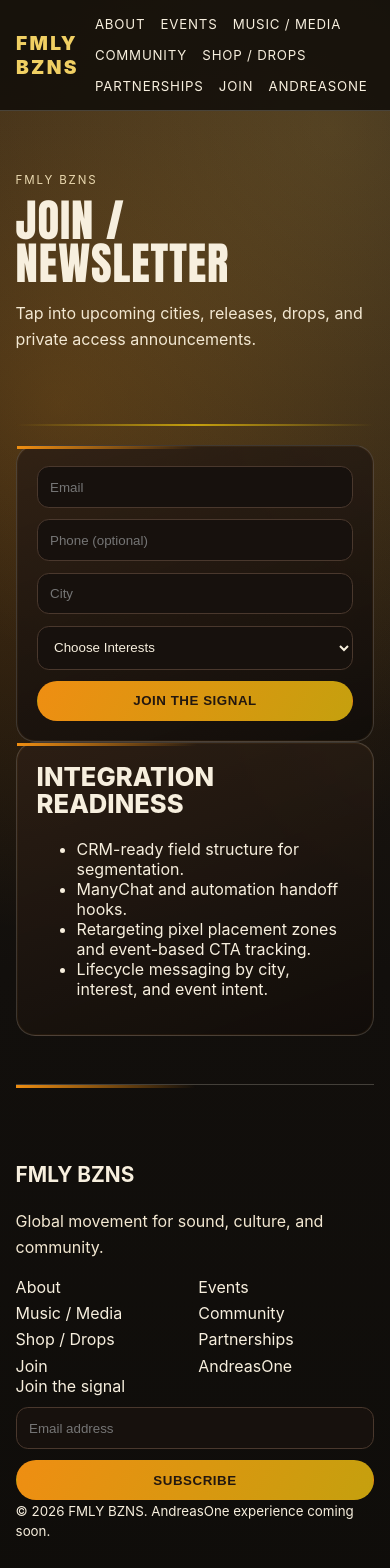
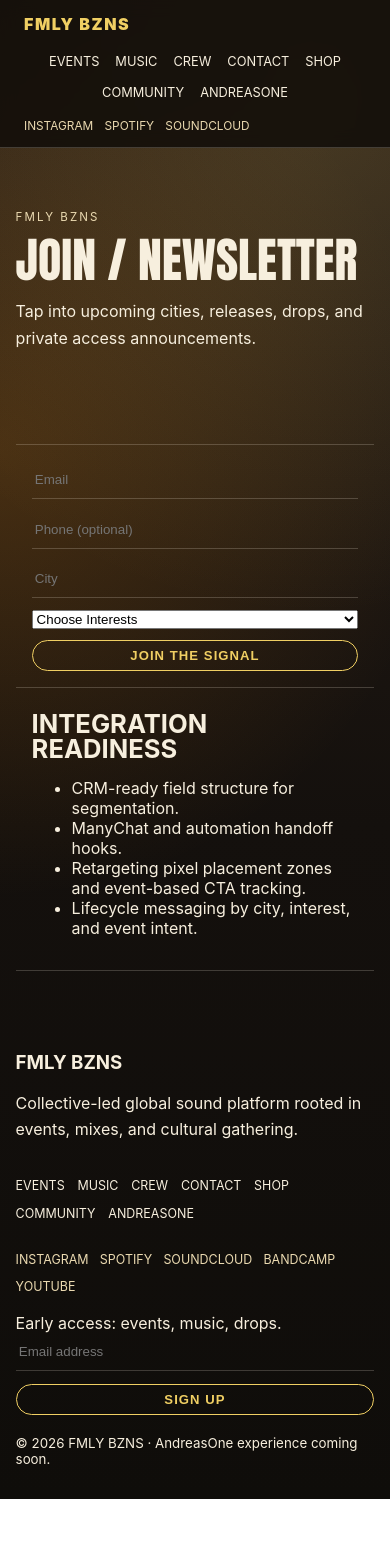
Before and after one commit to sadikikael-ship-it/AAFC-page, a Next.js app: page /join in a window 390 px wide. Shown: the top 1568 px of the page. After the commit the page ends 1499 px from the top, so only its background shows below. Built offline with nearby package versions, Linux system fonts and the light colour scheme.

Commit message:
Redesign homepage toward image-led collective Pangea-style flow

```diff
--- a/app/globals.css
+++ b/app/globals.css
@@ -1,6 +1,5 @@
 :root {
   --black: #0f0d0a;
-  --ink: #1b1712;
   --olive: #777a4e;
   --sage: #9ea57a;
   --gold: #f0cf63;
@@ -10,7 +9,7 @@
   --clay: #cc8f74;
   --sand: #ead9b0;
   --cream: #f7efde;
-  --line: rgba(247, 239, 222, 0.22);
+  --line: rgba(247, 239, 222, 0.2);
 }
 
 * { box-sizing: border-box; }
@@ -18,194 +17,181 @@ html, body {
   margin: 0;
   padding: 0;
   color: var(--cream);
-  font-family: "Inter", "Avenir Next", system-ui, sans-serif;
+  font-family: Inter, system-ui, sans-serif;
   background:
-    radial-gradient(circle at 85% 8%, rgba(240, 207, 99, 0.18), transparent 40%),
-    radial-gradient(circle at 15% 25%, rgba(239, 142, 18, 0.22), transparent 42%),
-    linear-gradient(180deg, #2a1f16 0%, #120f0c 60%, #0f0d0a 100%);
+    radial-gradient(circle at 80% 8%, rgba(240, 207, 99, 0.15), transparent 35%),
+    radial-gradient(circle at 0% 30%, rgba(239, 142, 18, 0.2), transparent 40%),
+    linear-gradient(180deg, #2c2119 0%, #14100d 55%, #0f0d0a 100%);
 }
 
 a { color: inherit; text-decoration: none; }
-main { min-height: 100vh; position: relative; isolation: isolate; }
-main::after {
-  content: "";
-  pointer-events: none;
-  position: fixed;
-  inset: 0;
-  opacity: 0.15;
-  mix-blend-mode: soft-light;
-  background-image: radial-gradient(rgba(255, 255, 255, 0.9) 0.4px, transparent 0.6px);
-  background-size: 4px 4px;
-}
+main { min-height: 100vh; }
 
 .siteHeader {
   position: sticky;
   top: 0;
   z-index: 20;
+  display: grid;
+  grid-template-columns: auto 1fr auto;
+  align-items: center;
+  gap: 1.2rem;
+  padding: .9rem 1.5rem;
+  border-bottom: 1px solid var(--line);
+  background: rgba(16, 12, 9, 0.84);
+  backdrop-filter: blur(8px);
+}
+.brand { font-weight: 900; letter-spacing: .1em; text-transform: uppercase; color: var(--gold); }
+.siteHeader nav { display: flex; justify-content: center; gap: 1rem; flex-wrap: wrap; font-size: .8rem; text-transform: uppercase; }
+.socialMini { display: flex; gap: .7rem; font-size: .74rem; text-transform: uppercase; color: var(--sand); }
+
+.section { width: min(1180px, 92%); margin: 0 auto; padding: 4.8rem 0; }
+.eyebrow { text-transform: uppercase; letter-spacing: .18em; font-size: .72rem; color: var(--sand); }
+
+h1 {
+  font-family: Impact, Haettenschweiler, 'Arial Narrow Bold', sans-serif;
+  font-size: clamp(3rem, 9vw, 7rem);
+  line-height: .92;
+  margin: .4rem 0;
+  text-transform: uppercase;
+}
+h2 { font-size: clamp(1.6rem, 3.8vw, 3rem); text-transform: uppercase; line-height: 1; margin: .4rem 0 1rem; }
+h3 { margin: .2rem 0; }
+p { line-height: 1.65; max-width: 62ch; }
+
+.hero {
+  min-height: 84vh;
+  display: grid;
+  align-content: end;
+  gap: .8rem;
+  padding-bottom: 3rem;
+  border-radius: 1rem;
+  background:
+    linear-gradient(15deg, rgba(10, 8, 6, 0.72), rgba(10, 8, 6, 0.2)),
+    url('https://images.unsplash.com/photo-1501386761578-eac5c94b800a?auto=format&fit=crop&w=1900&q=80') center/cover;
+}
+
+.buttonRow { display: flex; gap: .8rem; flex-wrap: wrap; }
+.linkBtn, .inlineLink, button {
+  font-size: .82rem;
+  text-transform: uppercase;
+  letter-spacing: .08em;
+  font-weight: 700;
+}
+.linkBtn { border-bottom: 1px solid var(--gold); padding-bottom: .25rem; }
+.inlineLink { color: var(--gold); }
+
+.introBand {
+  font-size: clamp(1.15rem, 2.2vw, 1.8rem);
+  font-family: Georgia, 'Times New Roman', serif;
+}
+
+.imageSplit {
+  display: grid;
+  grid-template-columns: 1.05fr .95fr;
+  gap: 2rem;
+  align-items: center;
+}
+.imageSplit.reverse { grid-template-columns: .95fr 1.05fr; }
+.imagePanel {
+  min-height: 500px;
+  border-radius: 1rem;
+  background-position: center;
+  background-size: cover;
+  box-shadow: 0 16px 40px rgba(0, 0, 0, .35);
+}
+.eventsImage { background-image: url('https://images.unsplash.com/photo-1574391884720-bbc3740c59d1?auto=format&fit=crop&w=1400&q=80'); }
+.mediaImage { background-image: url('https://images.unsplash.com/photo-1460723237483-7a6dc9d0b212?auto=format&fit=crop&w=1400&q=80'); }
+.shopImage { background-image: url('https://images.unsplash.com/photo-1555529669-e69e7aa0ba9a?auto=format&fit=crop&w=1400&q=80'); }
+
+.listItem {
+  margin: 0 0 1rem;
+  padding-bottom: .9rem;
+  border-bottom: 1px solid rgba(247, 239, 222, 0.14);
+}
+.listItem a { color: var(--gold); font-size: .86rem; text-transform: uppercase; }
+
+.crewBand { padding-top: 5.2rem; }
+.crewList {
+  display: grid;
+  grid-template-columns: repeat(3, minmax(0, 1fr));
+  gap: 1rem;
+}
+.crewList article {
+  padding: 1rem 0;
+  border-top: 2px solid rgba(240, 207, 99, 0.45);
+}
+
+.musicLinks {
   display: flex;
-  justify-content: space-between;
+  flex-wrap: wrap;
+  gap: .7rem;
+  margin-top: .8rem;
+  font-size: .78rem;
+  text-transform: uppercase;
+  color: var(--sand);
+}
+
+.signupLight h2 { max-width: 18ch; }
+.signalForm input {
+  background: transparent;
+  border: 0;
+  border-bottom: 1px solid var(--line);
+  color: var(--cream);
+  padding: .7rem .2rem;
+}
+.simpleSignup {
+  display: flex;
   align-items: center;
   gap: 1rem;
-  padding: 1rem 2rem;
-  border-bottom: 1px solid var(--line);
-  background: rgba(18, 14, 10, 0.88);
-  backdrop-filter: blur(10px);
+  max-width: 560px;
 }
-.siteHeader nav { display: flex; gap: .95rem; flex-wrap: wrap; font-size: .83rem; text-transform: uppercase; letter-spacing: .06em; }
-.brand {
-  font-size: 1.2rem;
-  font-weight: 900;
-  letter-spacing: 0.12em;
-  text-transform: uppercase;
+button {
+  background: transparent;
+  border: 1px solid var(--gold);
   color: var(--gold);
+  border-radius: 999px;
+  padding: .45rem .95rem;
+  cursor: pointer;
 }
 
-.section {
-  width: min(1160px, 92%);
-  margin: 0 auto;
-  padding: 4.8rem 0;
+.footer {
+  border-top: 1px solid var(--line);
+  display: grid;
+  gap: 1.2rem;
+  padding-bottom: 2rem;
 }
-.eyebrow {
+.footerLinks {
+  display: flex;
+  flex-wrap: wrap;
+  gap: .8rem;
   text-transform: uppercase;
-  letter-spacing: 0.16em;
-  color: var(--sand);
-  font-size: .72rem;
-  margin-bottom: .6rem;
+  font-size: .78rem;
+}
+.footerSignup > div { display: flex; gap: .8rem; max-width: 520px; }
+
+@media (max-width: 980px) {
+  .siteHeader {
+    grid-template-columns: 1fr;
+    justify-items: start;
+    position: static;
+  }
+  .imageSplit, .imageSplit.reverse, .crewList { grid-template-columns: 1fr; }
+  .imagePanel { min-height: 320px; }
+  .simpleSignup, .footerSignup > div { flex-direction: column; align-items: stretch; }
 }
 
-.hero {
-  min-height: 82vh;
-  display: grid;
-  align-content: end;
-  gap: 1rem;
-  border-radius: 1.6rem;
-  border: 1px solid rgba(233, 205, 142, 0.35);
-  padding-bottom: 3rem;
-  background:
-    linear-gradient(15deg, rgba(12, 10, 8, 0.85), rgba(12, 10, 8, 0.35)),
-    radial-gradient(circle at 74% 20%, rgba(197, 160, 14, 0.35), transparent 45%),
-    radial-gradient(circle at 28% 88%, rgba(204, 143, 116, 0.32), transparent 50%),
-    url('https://images.unsplash.com/photo-1464375117522-1311d6a5b81f?auto=format&fit=crop&w=1800&q=80') center/cover;
-  box-shadow: 0 20px 90px rgba(0, 0, 0, 0.5);
-  position: relative;
-  overflow: hidden;
-}
-.hero::before {
-  content: "";
-  position: absolute;
-  inset: auto -15% -40% -15%;
-  height: 55%;
-  background: radial-gradient(circle, rgba(240, 207, 99, 0.25) 0%, rgba(240, 207, 99, 0) 70%);
-  animation: pulseGlow 8s ease-in-out infinite;
-}
 
-h1 {
-  font-family: Impact, Haettenschweiler, "Arial Narrow Bold", sans-serif;
-  font-size: clamp(2.8rem, 8vw, 6.5rem);
-  margin: 0;
-  line-height: .94;
-  text-transform: uppercase;
-  letter-spacing: .02em;
-  max-width: 10.5ch;
-}
-h2 { font-size: clamp(1.6rem, 3vw, 2.7rem); margin-top: 0; line-height: 1.08; text-transform: uppercase; font-weight: 800; }
-h3 { margin-top: 0; font-size: 1.3rem; }
-p { color: #f3e8d2; line-height: 1.65; }
 
-.buttonRow { display: flex; flex-wrap: wrap; gap: .75rem; }
-.btn, button {
-  border: 1px solid var(--line);
-  border-radius: 999px;
-  padding: .72rem 1.15rem;
-  font-weight: 700;
-  text-transform: uppercase;
-  letter-spacing: .04em;
-  background: transparent;
-  color: var(--cream);
-  cursor: pointer;
-}
-.btn.primary, button {
-  background: linear-gradient(120deg, var(--burnt), var(--mustard));
-  color: #23170f;
-  border-color: transparent;
-}
-.btn.secondary { background: linear-gradient(130deg, rgba(126, 132, 79, 0.36), rgba(204, 143, 116, 0.3)); }
-.btn.tertiary { border-color: rgba(238, 200, 128, 0.7); }
-.inlineLink { color: var(--gold); font-weight: 700; text-transform: uppercase; letter-spacing: .05em; font-size: .84rem; }
-
-.manifesto {
-  font-size: clamp(1.25rem, 2.6vw, 2.2rem);
-  font-family: "Times New Roman", serif;
-  max-width: 35ch;
-}
-
+/* Legacy utility classes for subpages */
 .gridTwo { display: grid; grid-template-columns: repeat(2, minmax(0, 1fr)); gap: 1rem; }
 .cards3 { display: grid; grid-template-columns: repeat(3, minmax(0, 1fr)); gap: 1rem; }
-.card {
-  background:
-    linear-gradient(160deg, rgba(45, 31, 21, 0.86), rgba(17, 13, 10, 0.95)),
-    radial-gradient(circle at 120% -20%, rgba(240, 207, 99, 0.15), transparent 45%);
-  border: 1px solid rgba(247, 239, 222, 0.18);
-  border-radius: 1.2rem;
-  padding: 1.25rem;
-  box-shadow: inset 0 0 0 1px rgba(239, 142, 18, .06);
-}
-.featureCard { border-color: rgba(240, 207, 99, .45); }
-.eventArt {
-  height: 180px;
-  border-radius: .8rem;
-  margin-bottom: 1rem;
-  border: 1px solid rgba(247,239,222,.2);
-}
-
-.signalForm { display: grid; gap: .7rem; }
-.signalForm input, .signalForm select, .signalForm textarea {
-  background: #17110d;
-  border: 1px solid #4a382d;
-  color: var(--cream);
-  border-radius: .74rem;
-  padding: .78rem;
-}
-.gridForm { grid-template-columns: repeat(2, minmax(0,1fr)); }
+.card { padding: 1rem; border-top: 1px solid rgba(247, 239, 222, 0.2); }
+.pageHero { padding-top: 3rem; }
+.gridForm { display: grid; grid-template-columns: repeat(2, minmax(0,1fr)); gap: .7rem; }
 .gridForm textarea, .gridForm button { grid-column: 1 / -1; }
 
-.pageHero {
-  padding-top: 3rem;
-  position: relative;
-}
-.pageHero::after {
-  content: "";
-  position: absolute;
-  left: 0;
-  right: 0;
-  bottom: 1.2rem;
-  height: 2px;
-  background: linear-gradient(90deg, transparent, var(--mustard), transparent);
-}
-
-.section + .section { position: relative; }
-.section + .section::before {
-  content: "";
-  position: absolute;
-  top: 0;
-  left: 0;
-  width: 180px;
-  height: 3px;
-  background: linear-gradient(90deg, var(--burnt), transparent);
-}
-
-.footer { border-top: 1px solid var(--line); margin-top: 3rem; }
-.footerLinks { display: grid; grid-template-columns: repeat(2, minmax(0, 1fr)); gap: .4rem; }
-
-@keyframes pulseGlow {
-  0%, 100% { transform: translateY(0); opacity: .65; }
-  50% { transform: translateY(-14px); opacity: 1; }
-}
-
-@media (max-width: 900px) {
-  .cards3, .gridTwo, .gridForm { grid-template-columns: 1fr; }
-  .siteHeader { position: static; padding: 1rem; }
-  .hero { min-height: 70vh; }
+@media (max-width: 980px) {
+  .gridTwo, .cards3, .gridForm { grid-template-columns: 1fr; }
 }
 
 @media (prefers-reduced-motion: reduce) {
--- a/components/SiteFooter.tsx
+++ b/components/SiteFooter.tsx
@@ -1,12 +1,14 @@
 import Link from 'next/link';
-import { navItems } from '@/lib/siteData';
+import { navItems, socialLinks } from '@/lib/siteData';
 
 export function SiteFooter() {
   return (
     <footer className="footer section">
       <div>
         <h3>FMLY BZNS</h3>
-        <p>Global movement for sound, culture, and community.</p>
+        <p>
+          Collective-led global sound platform rooted in events, mixes, and cultural gathering.
+        </p>
       </div>
       <div className="footerLinks">
         {navItems.map(([label, href]) => (
@@ -15,12 +17,21 @@ export function SiteFooter() {
           </Link>
         ))}
       </div>
-      <form className="signalForm">
-        <label htmlFor="footer-email">Join the signal</label>
-        <input id="footer-email" type="email" placeholder="Email address" />
-        <button type="submit">Subscribe</button>
+      <div className="musicLinks">
+        {socialLinks.map(([label, href]) => (
+          <a key={label} href={href} target="_blank" rel="noreferrer">
+            {label}
+          </a>
+        ))}
+      </div>
+      <form className="signalForm footerSignup">
+        <label htmlFor="footer-email">Early access: events, music, drops.</label>
+        <div>
+          <input id="footer-email" type="email" placeholder="Email address" />
+          <button type="submit">Sign up</button>
+        </div>
       </form>
-      <small>© {new Date().getFullYear()} FMLY BZNS. AndreasOne experience coming soon.</small>
+      <small>© {new Date().getFullYear()} FMLY BZNS · AndreasOne experience coming soon.</small>
     </footer>
   );
 }
--- a/components/SiteHeader.tsx
+++ b/components/SiteHeader.tsx
@@ -1,5 +1,5 @@
 import Link from 'next/link';
-import { navItems } from '@/lib/siteData';
+import { navItems, socialLinks } from '@/lib/siteData';
 
 export function SiteHeader() {
   return (
@@ -14,6 +14,13 @@ export function SiteHeader() {
           </Link>
         ))}
       </nav>
+      <div className="socialMini" aria-label="music and social links">
+        {socialLinks.slice(0, 3).map(([label, href]) => (
+          <a key={label} href={href} target="_blank" rel="noreferrer">
+            {label}
+          </a>
+        ))}
+      </div>
     </header>
   );
 }
--- a/lib/siteData.ts
+++ b/lib/siteData.ts
@@ -1,12 +1,19 @@
 export const navItems = [
-  ['About', '/about'],
   ['Events', '/events'],
-  ['Music / Media', '/media'],
+  ['Music', '/media'],
+  ['Crew', '/crew'],
+  ['Contact', '/partnerships'],
+  ['Shop', '/shop'],
   ['Community', '/community'],
-  ['Shop / Drops', '/shop'],
-  ['Partnerships', '/partnerships'],
-  ['Join', '/join'],
   ['AndreasOne', '/andreasone']
+] as const;
+
+export const socialLinks = [
+  ['Instagram', 'https://www.instagram.com'],
+  ['Spotify', 'https://open.spotify.com'],
+  ['SoundCloud', 'https://soundcloud.com'],
+  ['Bandcamp', 'https://bandcamp.com'],
+  ['YouTube', 'https://www.youtube.com']
 ] as const;
 
 export const events = [
@@ -16,9 +23,8 @@ export const events = [
     city: 'New York',
     venue: 'The Foundry Hall',
     time: '10:00 PM',
-    image: 'linear-gradient(145deg,#231f20,#a85b26)',
-    ticket: '#',
-    details: '/events'
+    image:
+      'url(https://images.unsplash.com/photo-1516450360452-9312f5e86fc7?auto=format&fit=crop&w=1200&q=80) center/cover'
   },
   {
     title: 'Bass Ritual: Paris Session',
@@ -26,9 +32,8 @@ export const events = [
     city: 'Paris',
     venue: 'Palais Electrique',
     time: '11:00 PM',
-    image: 'linear-gradient(145deg,#1a1f35,#c8af4d)',
-    ticket: '#',
-    details: '/events'
+    image:
+      'url(https://images.unsplash.com/photo-1493225457124-a3eb161ffa5f?auto=format&fit=crop&w=1200&q=80) center/cover'
   },
   {
     title: 'FMLY x Lagos Rooftop',
@@ -36,9 +41,8 @@ export const events = [
     city: 'Lagos',
     venue: 'Skyline Yard',
     time: '9:30 PM',
-    image: 'linear-gradient(145deg,#1f2a21,#f5a000)',
-    ticket: '#',
-    details: '/events'
+    image:
+      'url(https://images.unsplash.com/photo-1429962714451-bb934ecdc4ec?auto=format&fit=crop&w=1200&q=80) center/cover'
   }
 ];
 
@@ -59,3 +63,11 @@ export const media = [
     cta: 'Watch on YouTube'
   }
 ];
+
+export const crew = [
+  ['Andreas', 'Founder / Creative Direction'],
+  ['Nia Rhythm', 'Resident DJ / Host'],
+  ['Malik Wave', 'Producer / Sound Curation'],
+  ['Sade Sol', 'Visual Worldbuilding / Art'],
+  ['Tariq Motion', 'Community + Event Ops']
+] as const;
```
Also changed, not shown: app/crew/page.tsx (added, +25 -0 lines), app/page.tsx (+89 -174 lines).
